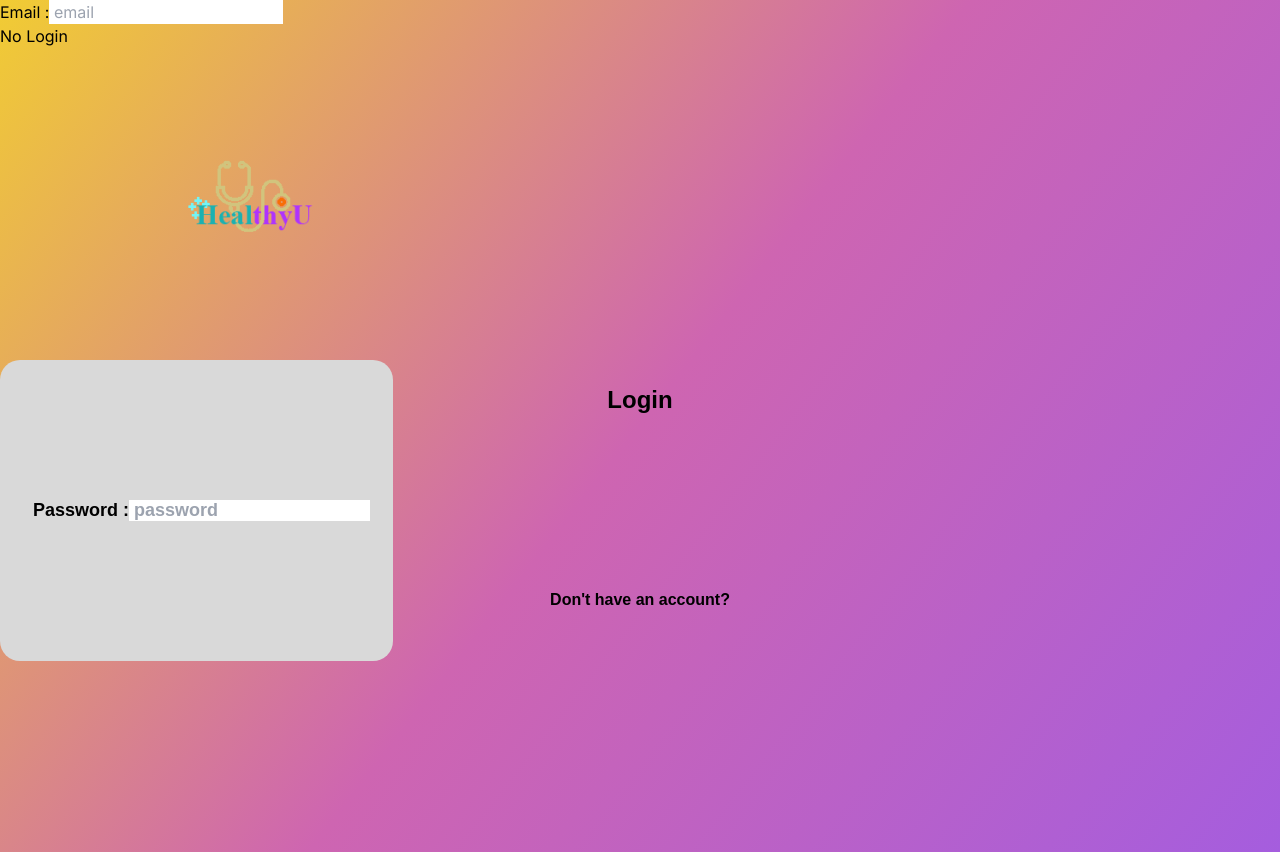
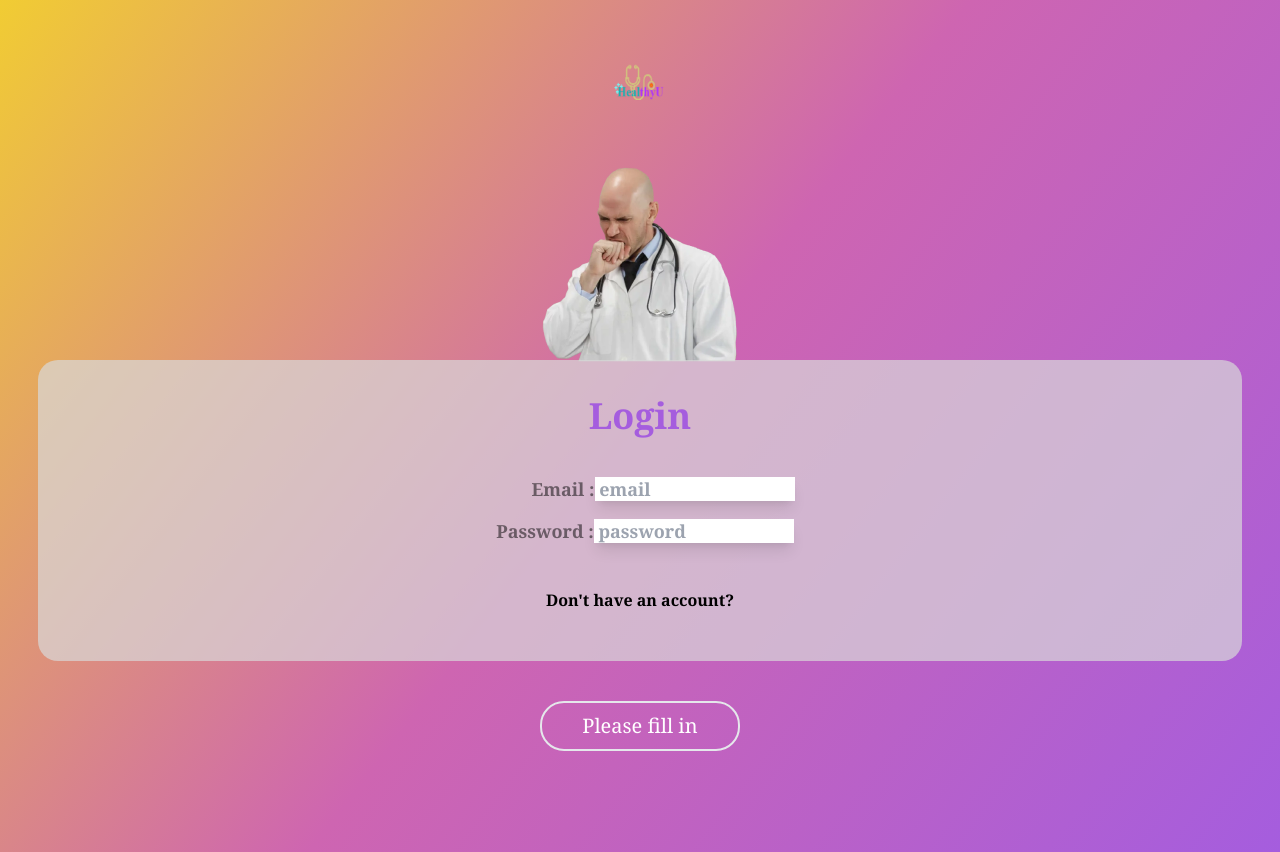
Before and after one commit to 19623248Git/14_HealthyU, a Next.js app: page /login in a window 1280 px wide. Built offline with nearby package versions, Linux system fonts and the light colour scheme.

Commit message:
feat: login frontend

```diff
--- a/src/app/login/page.tsx
+++ b/src/app/login/page.tsx
@@ -2,7 +2,7 @@
 import Image from "next/image";
 import Link from "next/link";
 import React, { useEffect } from "react";
-import {useRouter} from "next/navigation";
+import { useRouter } from "next/navigation";
 import axios from "axios";
 import toast from "react-hot-toast";
 
@@ -14,7 +14,7 @@ const login = () => {
     username: "",
   });
   const [buttonDisabled, setButtonDisabled] = React.useState(false);
-  const  [loading, setloading] = React.useState(false);
+  const [loading, setloading] = React.useState(false);
 
   const onLogin = async () => {
     try {
@@ -24,17 +24,16 @@ const login = () => {
       toast.success("Login successful");
 
       router.push(`/homepage`);
-
-    } catch (error:any) {
+    } catch (error: any) {
       console.log("Login failed", error.message);
       toast.error(error.message);
-    } finally{
+    } finally {
       setloading(false);
     }
-  }
+  };
 
   useEffect(() => {
-    if(user.email.length > 0 && user.password.length > 0) {
+    if (user.email.length > 0 && user.password.length > 0) {
       setButtonDisabled(false);
     } else {
       setButtonDisabled(true);
@@ -42,57 +41,60 @@ const login = () => {
   }, [user]);
 
   return (
-
-    <div className="h-[852px] relative overflow-hidden"
+    <div
+      className="h-[852px] w-full relative overflow-hidden flex justify-center flex-col items-center"
       style={{
         background:
           "linear-gradient(-52.13deg, rgba(165, 93, 222, 1.00) 0%,rgba(206, 101, 177, 1.00) 50%,rgba(241, 204, 51, 1.00) 100%), linear-gradient(to left, #d9d9d9, #d9d9d9)",
       }}>
-      <img className= "flex text-center items-center justify-center absolute top-[30px]"
-      src="healthy-u-logo-10.png"/>
-      <div className="bg-[#D9D9D9] rounded-tl-[20px] rounded-[20px] w-[393px] h-[301px] absolute left-0 top-[360px]"></div>
-      <div className="flex text-center items-center justify-center min-h-screen absolute left-1/2 transform -translate-x-1/2  font-['NotoSerif-SemiBold',_sans-serif] leading-none font-bold text-2xl">
-        <h1>{loading ? "Processing" : "Login"}</h1>
+      <img className="absolute top-[0px] size-[200px]" src="healthy-u-logo-10.png" />
+      <img className="absolute top-[164px] size-[200px]" src="johnny-10.png" />
+      <div className="bg-[#D9D9D9] opacity-70 rounded-tl-[20px] rounded-[20px] w-[94%] h-[301px] absolute  top-[360px] ml-3 mr-3"></div>
+      <div className="flex text-center items-center justify-center min-h-screen absolute transform left-1/2-translate-x-1/2  font-['NotoSerif-SemiBold',_sans-serif] leading-none font-bold text-2xl">
+        <h1 className="font-serif text-4xl text-[#A55DDE] mb-[20px]">{loading ? "Processing" : "Login"}</h1>
       </div>
-      <div >
-        <label>
+      <div className="flex flex-col justify-center items-center justify-center min-h-screen absolute top-[110px] font-['NotoSerif-SemiBold',_sans-serif] text-lg leading-none font-semibold w-full left-[33px]">
+        <label className="font-serif mr-1 text-black text-opacity-50">
           Email :
           <input
+            className="mr-4 shadow-lg w-[200px]"
             id="email"
             type="text"
             value={user.email}
-            onChange={(e) => setUser({
+            onChange={(e) =>
+              setUser({
                 ...user,
                 email: e.target.value,
-              })}
+              })
+            }
             placeholder=" email"
           />
         </label>
-      </div>
-      <div className="flex items-center justify-center min-h-screen absolute left-[33px] top-[110px] font-['NotoSerif-SemiBold',_sans-serif] text-lg leading-none font-semibold">
-        <label>
+        <br />
+        <label className="font-serif mr-2 text-black text-opacity-50">
           Password :
           <input
+            className="mr-12 shadow-lg w-[200px]"
             id="password"
             type="password"
             value={user.password}
-            onChange={(e) => setUser({
+            onChange={(e) =>
+              setUser({
                 ...user,
                 password: e.target.value,
-              })}
+              })
+            }
             placeholder=" password"
           />
         </label>
       </div>
-      <div >
-      <button
-      onClick={onLogin}>{buttonDisabled ? "No Login" : "Login"}</button>
+      <button className="mt-[600px] rounded-3xl w-[200px] h-[50px] border-2 opacity-100 text-white font-serif text-[20px]" onClick={onLogin}>{buttonDisabled ? "Please fill in" : "Login"}</button>
+      <div className="flex items-center justify-center min-h-screen absolute top-[200px] left-1/2 transform -translate-x-1/2  font-['NotoSerif-SemiBold',_sans-serif] leading-none font-semibold">
+        <Link className="text-opacity-50 font-serif" href="/signup">Don't have an account?</Link>
       </div>
-      <div className="flex items-center justify-center min-h-screen absolute top-[200px] left-1/2 transform -translate-x-1/2  font-['NotoSerif-SemiBold',_sans-serif] leading-none font-semibold">
-        <Link href="/signup">Don't have an account?</Link>
+
     </div>
-    </div>
-  )
-}
+  );
+};
 
 export default login;
```
Lines whose indentation alone changed are shown as unchanged.
